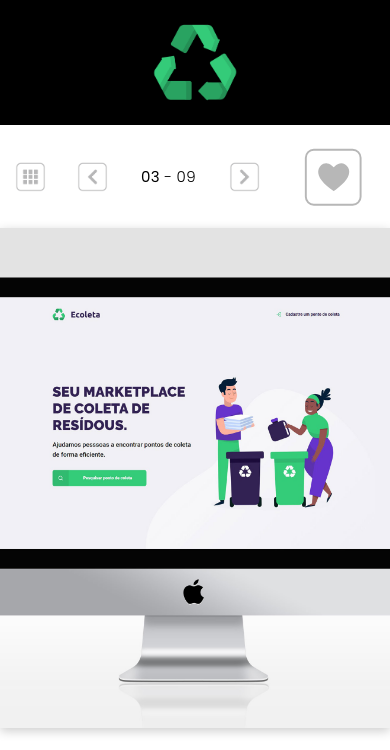
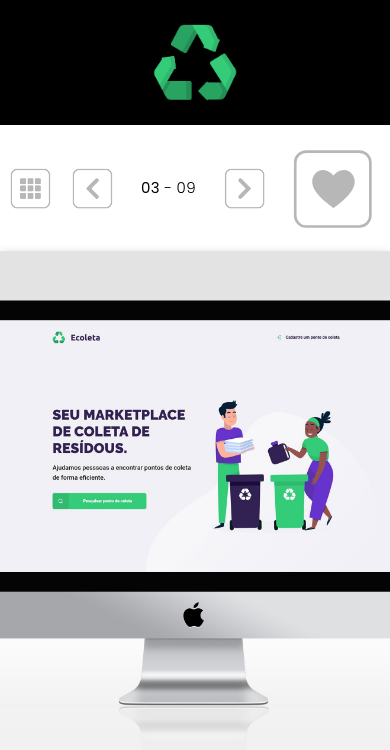
Before and after one commit to Rui-Pirez/Rui-Pirez-Portfolio, a PHP site: page /portfolio-ecoleta.html in a window 390 px wide. Shown: the top 750 px of the page. Run offline with PHP 8.4, Linux system fonts and the light colour scheme; some web fonts are replaced.

Commit message:
phone first commit

```diff
--- a/css/responsive-portfolio.css
+++ b/css/responsive-portfolio.css
@@ -1557,22 +1557,22 @@ aside{
 }
 
 .menubutton {
-  width: 50%;
+  width: 70%;
   height: auto;
 }
 
 .leftbutton{
-  width: 50%;
+  width: 70%;
   height: auto;
 }
 
 .rightbutton{
-  width: 50%;
+  width: 70%;
   height: auto;
 }
 
 .likebutton{
-  width: 54%;
+  width: 74%;
     height: auto;
 }
 
```
